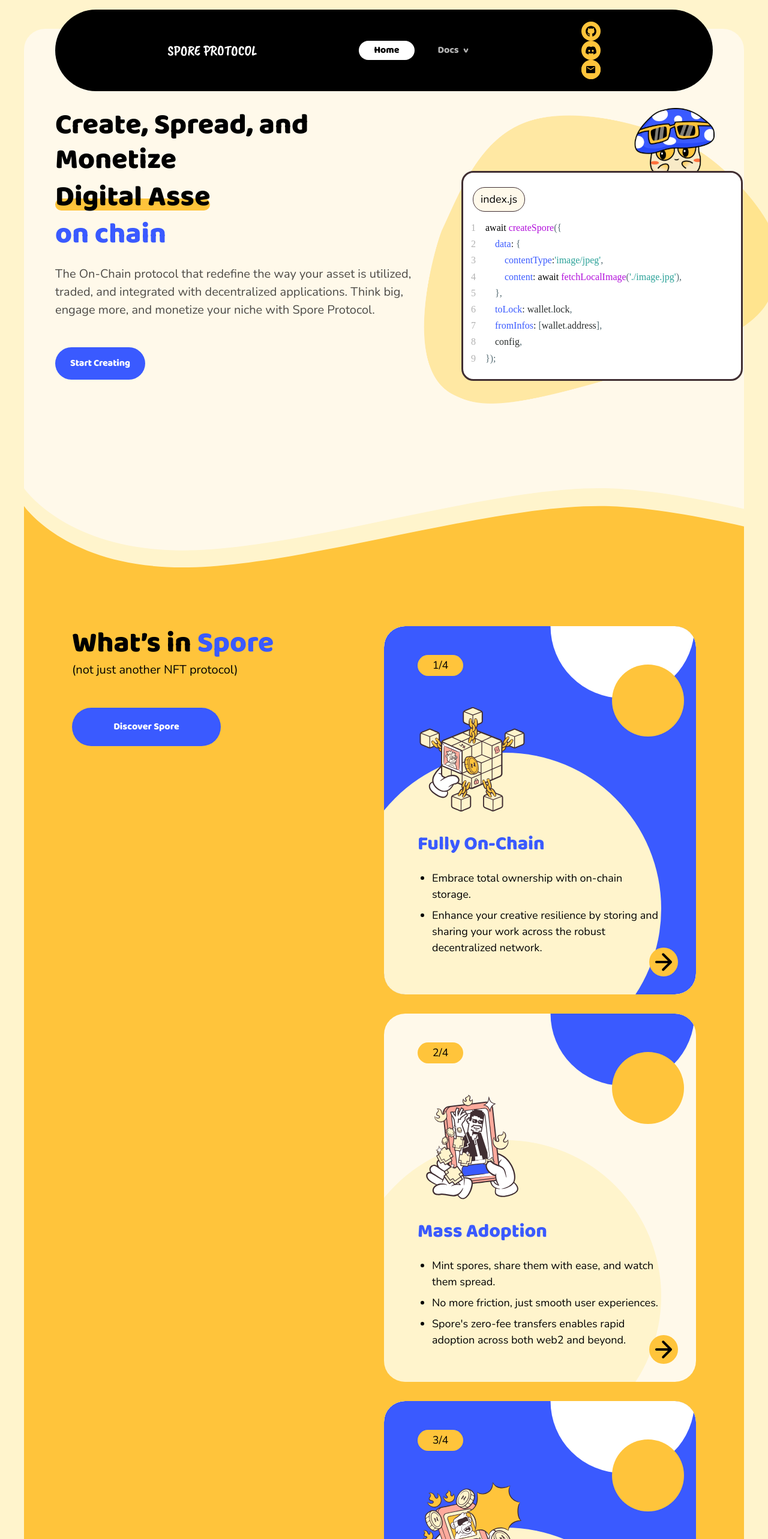
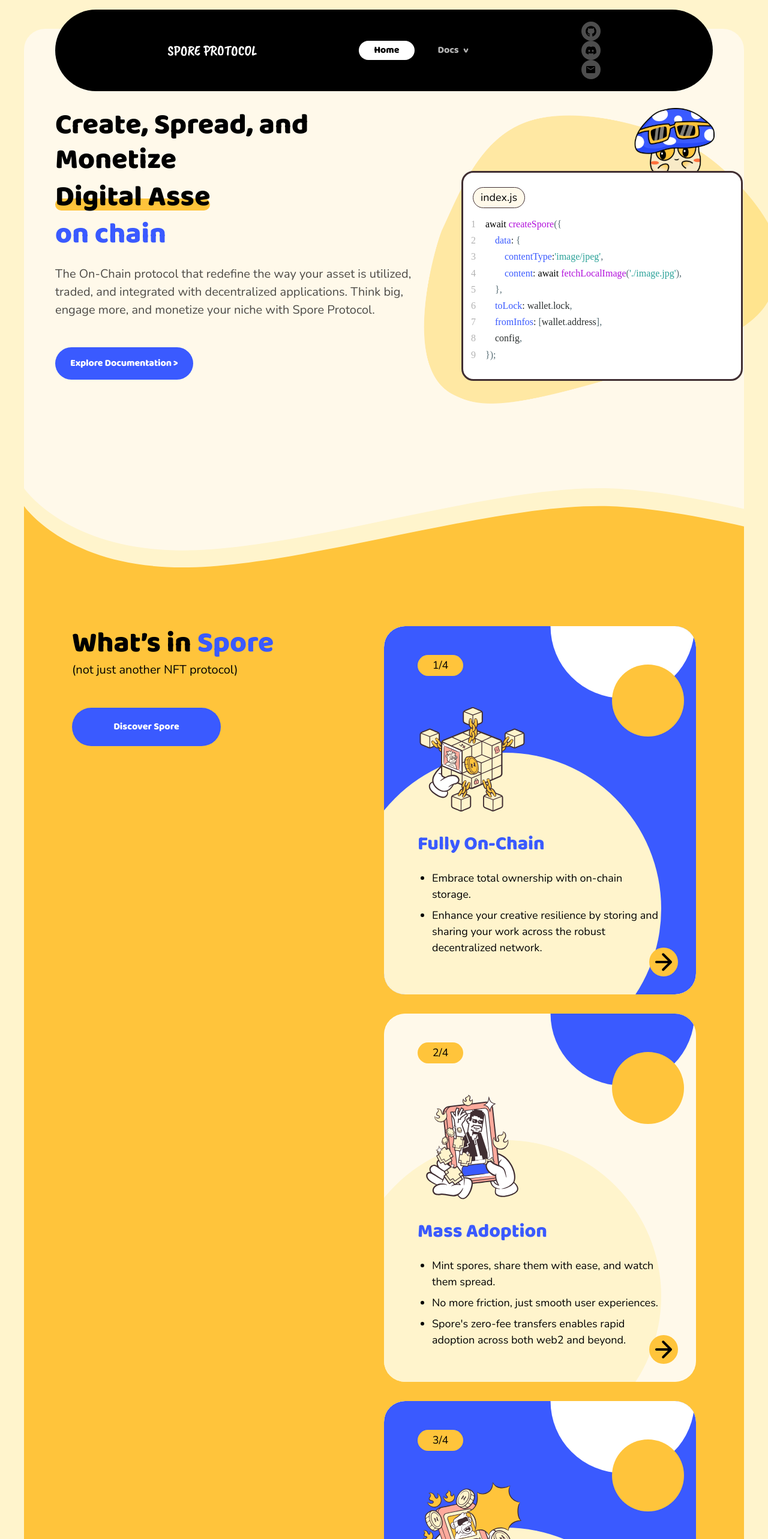
Before and after one commit to sporeprotocol/spore-site, a React (Vite) app: page / in a window 1280 px wide. Shown: the top 2566 px of the page at 60% size. Built offline with nearby package versions, Linux system fonts and the light colour scheme.

Commit message:
update new version

```diff
--- a/src/components/CommonFooter/CommonFooter.tsx
+++ b/src/components/CommonFooter/CommonFooter.tsx
@@ -76,11 +76,6 @@ const CommonFooter:React.FC = () => {
                             </div>
                         ))}
                     </div>
-                    <Link to={'/guide'}>
-                        <div className={`${styles.SpreadButton} button-ct`}>
-                            Spread Your Creation
-                        </div>
-                    </Link>
                 </div>
             }
             <AboutFAQ />
--- a/src/components/CommonHeader/CommonHeader.tsx
+++ b/src/components/CommonHeader/CommonHeader.tsx
@@ -123,7 +123,7 @@ const Header: React.FC = () => {
                         {/* Mail SVG */}
                         <a href="mailto:contact@spore.pro" target="_blank" rel="noopener noreferrer">
                             <svg xmlns="http://www.w3.org/2000/svg" width="32" height="32" viewBox="0 0 32 32" fill="none">
-                                <circle cx="16" cy="16" r="16" fill="#FFC43B"/>
+                                <circle cx="16" cy="16" r="16" />
                                 <path d="M21.5 10H9.5C8.675 10 8.0075 10.675 8.0075 11.5L8 20.5C8 21.325 8.675 22 9.5 22H21.5C22.325 22 23 21.325 23 20.5V11.5C23 10.675 22.325 10 21.5 10ZM21.5 13L15.5 16.75L9.5 13V11.5L15.5 15.25L21.5 11.5V13Z" fill="black"/>
                             </svg>
                         </a>
--- a/src/components/CommonHeader/index.module.scss
+++ b/src/components/CommonHeader/index.module.scss
@@ -33,11 +33,14 @@
     a {
       width: 32px;
       height: 32px;
-      background-color: #FFC43B;
+      background-color: rgba(255, 255, 255, 0.30);
       display: flex;
       justify-content: center;
       align-items: center;
       border-radius: 50%;
+      &:hover {
+        background-color: #FFC43B;
+      }
     }
   }
 
@@ -103,7 +106,7 @@
           flex-shrink: 0;
           border-radius: 20px;
           border: 3px solid #402E32;
-          background: #FFF4CC;
+          background: #ffffff;
           flex-wrap: wrap;
           justify-content: space-between;
           align-items: center;
--- a/src/components/HomeSlogan/HomeSlogan.tsx
+++ b/src/components/HomeSlogan/HomeSlogan.tsx
@@ -5,6 +5,7 @@ import {Link} from "react-router-dom";
 import Prism from 'prismjs';
 import './code.scss'
 
+// @ts-ignore
 const HomeSlogan: React.FC = () => {
 
     const [textIndex, setTextIndex] = useState(0);
@@ -60,7 +61,7 @@ const HomeSlogan: React.FC = () => {
 
                     <Link to={'/guide'}>
                         <div className={`${styles.SpreadButton} button-ct`}>
-                            Start Creating
+                            {`Explore Documentation >`}
                         </div>
                     </Link>
 
--- a/src/components/HomeSlogan/index.module.scss
+++ b/src/components/HomeSlogan/index.module.scss
@@ -82,7 +82,7 @@
       border: 3px solid #402E32;
       background-color: #FFFFFF;
       .FileName {
-        padding: 6px 12px;
+        padding: 3px 12px;
         margin-top: 24px;
         margin-left: 16px;
         border-radius: 20px;
--- a/src/components/SporeItem/index.module.scss
+++ b/src/components/SporeItem/index.module.scss
@@ -7,14 +7,58 @@
   margin: 0 auto 32px auto;
   padding: 0 56px;
   border-radius: 35px;
-  background: var(--background-01, #FFF4CC);
+  background: #FFF4CC;
+
+  &:hover {
+    cursor: pointer;
+    background: rgba(255, 255, 255, 0.30);
+  }
 
   &.even-wrapper {
+    position: relative;
     background-image: url('../../assets/svg/spore-even-bg.svg');
+    &::before {
+      content: "";
+      position: absolute;
+      top: 0;
+      right: 0;
+      bottom: 0;
+      left: 0;
+      background-image: url('../../assets/svg/spore-even-bg.svg');
+      z-index: -1;
+    }
+    &:hover {
+      background-image: none;
+    }
+    &:hover::before {
+      transition: 0.5s;
+      opacity: 0.8;
+    }
   }
+
   &.odd-wrapper {
+    position: relative;
     background-image: url('../../assets/svg/spore-odd-bg.svg');
+    &::before {
+      content: "";
+      position: absolute;
+      top: 0;
+      right: 0;
+      bottom: 0;
+      left: 0;
+      background-image: url('../../assets/svg/spore-odd-bg.svg');
+      z-index: -1;
+    }
+    &:hover {
+      background-image: none;
+    }
+    &:hover::before {
+      transition: 0.5s;
+      opacity: 0.8;
+    }
   }
+
+
   .TotalAndIndex {
     width: 76px;
     display: inline-flex;
```
Also changed, not shown: src/Views/Home/Home.tsx (+1 -14 lines).
